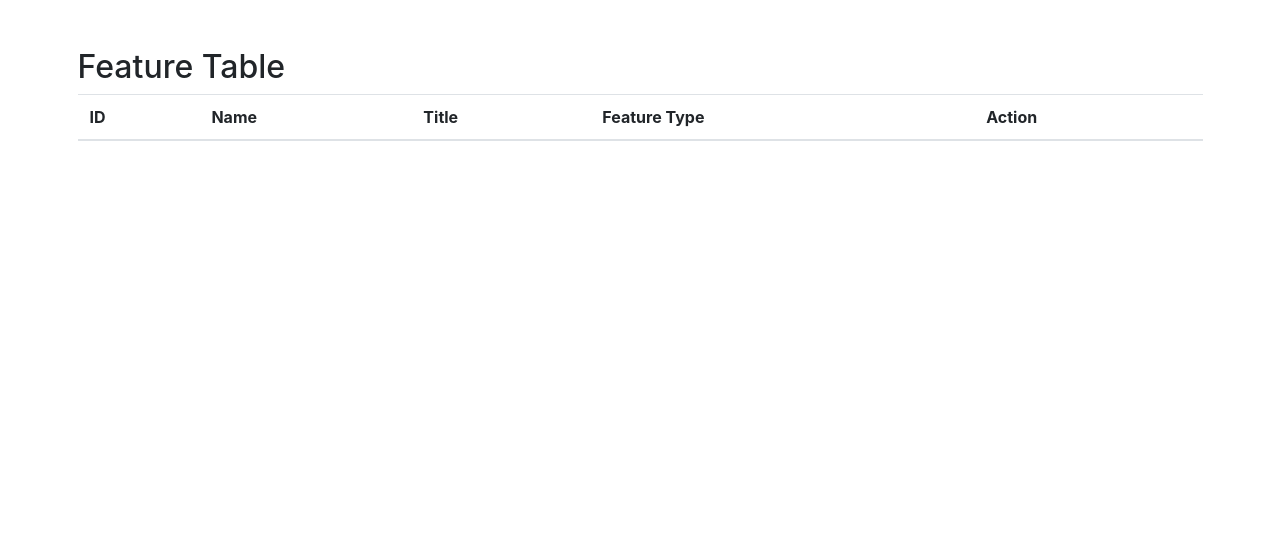
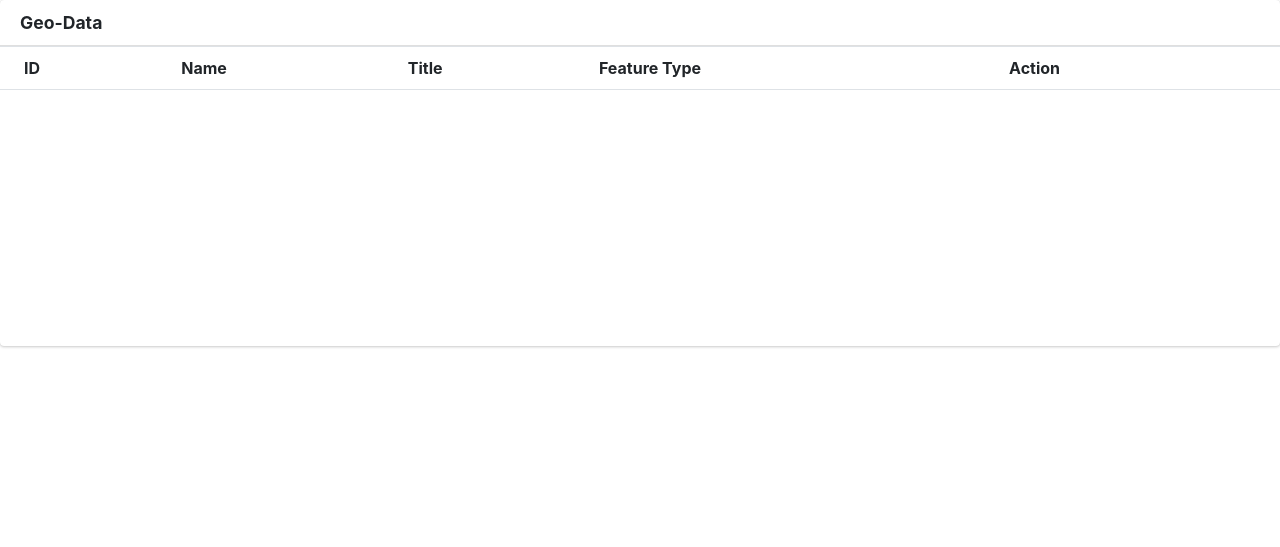
Before and after one commit to racane123/map-box-drawingboundary, a PHP site: page /admin/admin-geodata.php in a window 1280 px wide. Shown: the top 547 px of the page. After the commit the page ends 347 px from the top, so only its background shows below. Run offline with PHP 8.4, Linux system fonts and the light colour scheme; data that the repository does not hold is empty; some libraries are stand-ins or nearby versions.

Commit message:
changing the table design

```diff
--- a/admin/admin-geodata.php
+++ b/admin/admin-geodata.php
@@ -1,12 +1,10 @@
 <?php
 include ('../db/dbconn.php');
-include '../includes/header.php';
-
+include '../includes/template.php';
 ?>
 <style>
-
 .parent-alert {
-    position: relative; /* Ensure the parent container has a relative position */
+    position: relative;
 }
 
 #customAlert {
@@ -16,9 +14,7 @@ include '../includes/header.php';
     transform: translateY(50%);
     z-index: 1000;
 }
-
 </style>
-
 <body>
 <div class="parent-alert">
     <div id="customAlert" class="alert" role="alert" style="display: none;position:absolute;">
@@ -51,10 +47,19 @@ include '../includes/header.php';
   </div>
 </form>
 
-
-<div class="container mt-5">
-  <h2>Feature Table</h2>
-  <table class="table table-striped">
+<div class="card">
+  <div class="card-header">
+    <h3 class="card-title"><strong>Geo-Data</strong></h3>
+    <div class="card-tools">
+      <div class="input-group input-group-sm" style="width: 150px;">
+        <div class="input-group-append">
+        </div>
+      </div>
+    </div>
+  </div>
+  <!-- /.card-header -->
+  <div class="card-body table-responsive p-0" style="height: 300px;">
+    <table class="table table-head-fixed text-nowrap">
       <thead>
         <tr>
           <th>ID</th>
@@ -68,12 +73,8 @@ include '../includes/header.php';
       </tbody>
     </table>
   </div>
-
-
-
+</div>
 </body>
-
-
 
 <script>
 $(document).ready(function(){
@@ -149,12 +150,12 @@ $(document).ready(function(){
   });
 });
 
-
 // Cancel button click event
 function cancelDrawing() {
   $('#featureTableBody').show();
   $('#drawingForm').hide();
 }
+
 // Delete button click event
 $(document).on('click', '.delete-btn', function(){
   var id = $(this).data('id');
@@ -182,6 +183,4 @@ $(document).on('click', '.delete-btn', function(){
     });
   }
 });
-
-
 </script>
```
Also changed, not shown: admin/map.php (+7 -6 lines). Lines whose indentation alone changed are shown as unchanged.
